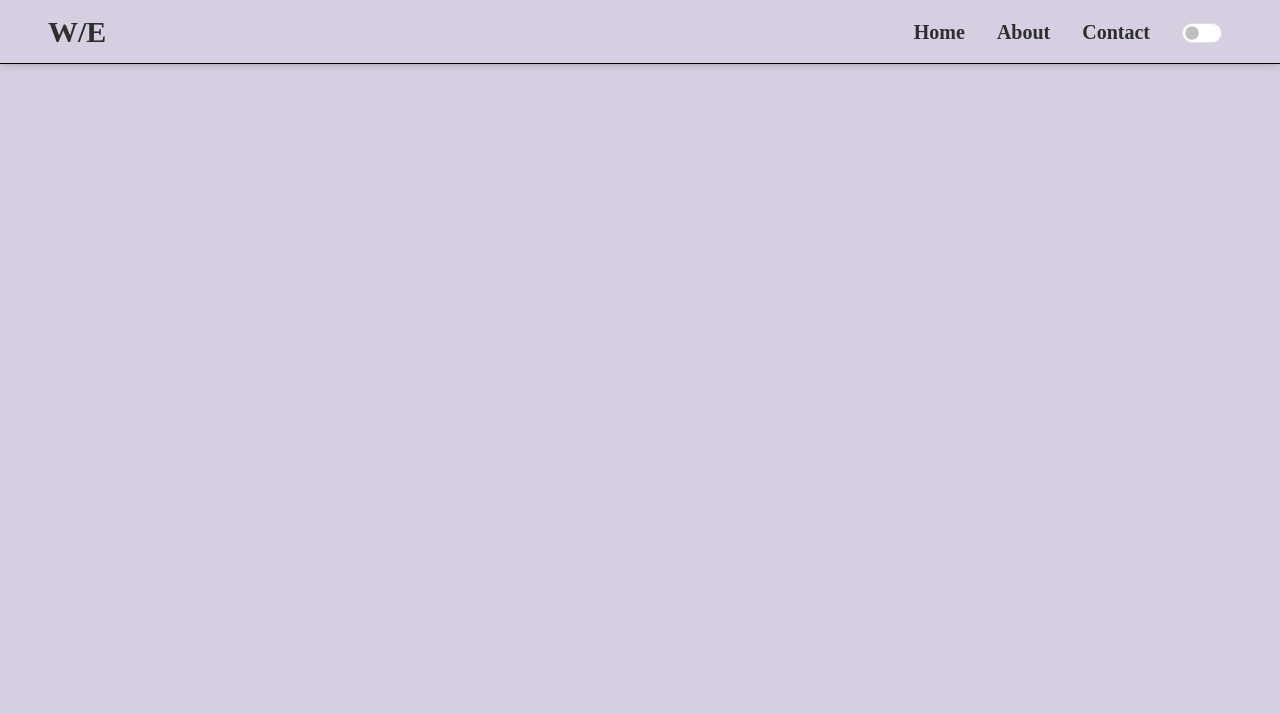
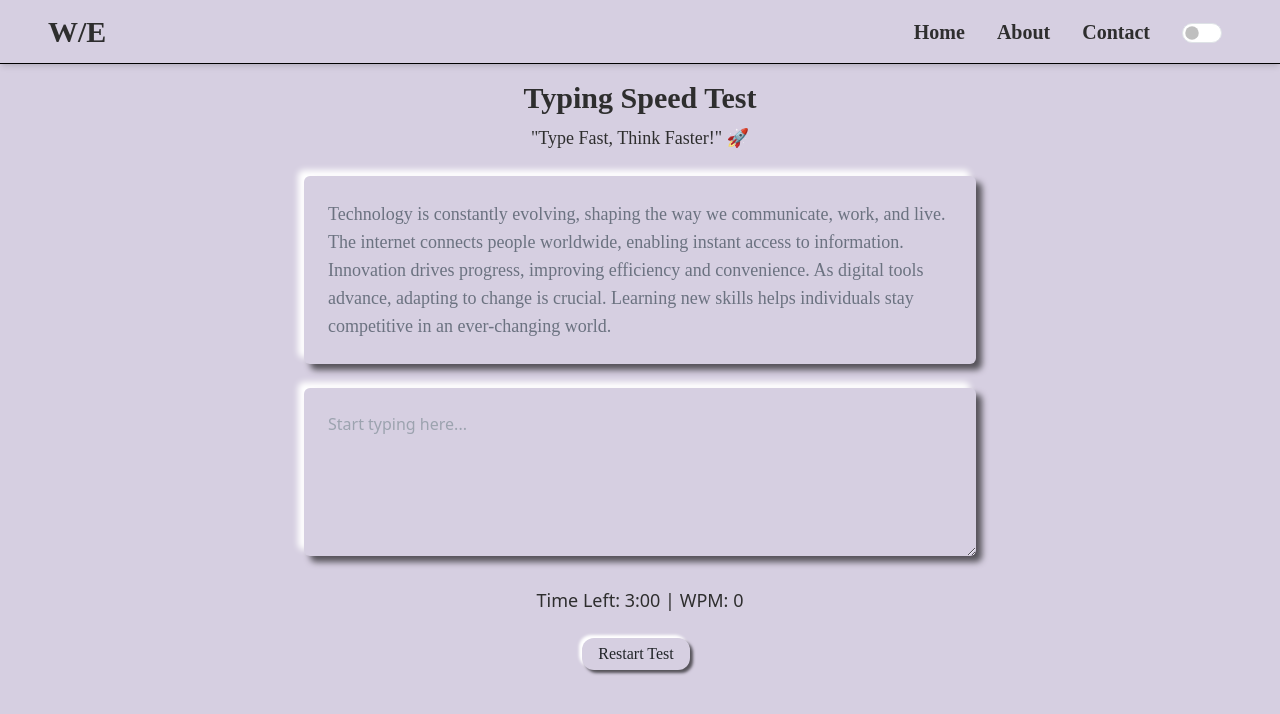
Before and after one commit to SK-code-stack/web-ease, a React (Create React App) app: page /typing-speed-tester in a window 1280 px wide. Shown: the top 714 px of the page. Built offline with nearby package versions, Linux system fonts and the light colour scheme.

Commit message:
Your commit message

```diff
--- a/package.json
+++ b/package.json
@@ -7,6 +7,7 @@
     "@testing-library/jest-dom": "^6.6.3",
     "@testing-library/react": "^16.2.0",
     "@testing-library/user-event": "^13.5.0",
+    "axios": "^1.8.4",
     "lucide-react": "^0.483.0",
     "react": "^19.0.0",
     "react-dom": "^19.0.0",
--- a/src/Components/Utilities/TypingSpeedTester.js
+++ b/src/Components/Utilities/TypingSpeedTester.js
@@ -1,7 +1,103 @@
-import React from 'react'
+import React, { useState, useEffect } from 'react';
+
+const sampleText = "Technology is constantly evolving, shaping the way we communicate, work, and live. The internet connects people worldwide, enabling instant access to information. Innovation drives progress, improving efficiency and convenience. As digital tools advance, adapting to change is crucial. Learning new skills helps individuals stay competitive in an ever-changing world.";
 
 export default function TypingSpeedTester() {
+  const [inputText, setInputText] = useState("");
+  const [timer, setTimer] = useState(180); // 3 minutes
+  const [isRunning, setIsRunning] = useState(false);
+  const [wordsPerMinute, setWordsPerMinute] = useState(0);
+
+  useEffect(() => {
+    let interval;
+    if (isRunning && timer > 0) {
+      interval = setInterval(() => setTimer(prev => prev - 1), 1000);
+    }
+    return () => clearInterval(interval);
+  }, [isRunning, timer]);
+
+  const handleChange = (e) => {
+    if (!isRunning) setIsRunning(true);
+    const newText = e.target.value;
+    setInputText(newText);
+
+    // Calculate WPM only for correct words
+    const correctWords = sampleText
+      .split(" ")
+      .filter((word, index) => word === newText.trim().split(/\s+/)[index]);
+
+    const timeElapsed = (180 - timer) / 60; // Convert seconds to minutes
+    if (timeElapsed > 0) setWordsPerMinute(Math.round(correctWords.length / timeElapsed));
+  };
+
+
+  const getHighlightedText = () => {
+    return sampleText.split("").map((char, index) => {
+      let inputChar = inputText[index] || ""; // Get corresponding user input character
+      let isCorrect = inputChar === char;
+      let isExtra = index >= inputText.length; // If user hasn't typed this character yet
+
+      return (
+        <span
+          key={index}
+          className={isExtra ? "text-gray-500" : isCorrect ? "text-green-500" : "text-red-500"}
+        >
+          {char}
+        </span>
+      );
+    });
+  };
+
+
+  const resetTest = () => {
+    setInputText("");
+    setTimer(180);
+    setIsRunning(false);
+    setWordsPerMinute(0);
+  };
+
   return (
-    <div>TypingSpeedTester</div>
-  )
+    <div className="pb-10 pt-20 w-full h-full flex flex-col items-center justify-center bg-mywhite dark:bg-mydark transition-colors duration-300 px-4">
+      <div className="text-center mb-6">
+        <h1 className="text-mydark dark:text-mylight text-3xl font-bold font-myfont">Typing Speed Test</h1>
+        <p className="font-myfont text-mydark dark:text-mylight text-lg mt-2">"Type Fast, Think Faster!" 🚀</p>
+      </div>
+
+        <div className="w-full max-w-2xl">
+            <div
+        className="text-lg font-myfont mb-4 p-4 bg-mylight dark:bg-mydark rounded-md shadow-upper text-mydark dark:text-mylight dark:shadow-dupper transition-all duration-300"
+        onCopy={(e) => e.preventDefault()} // Disable copying
+        onContextMenu={(e) => e.preventDefault()} // Disable right-click
+      >
+        {getHighlightedText()}
+          </div>
+      </div>
+
+      <div className="w-full max-w-2xl">
+      <textarea
+        id="textArea"
+        value={inputText}
+        onChange={handleChange}
+        rows={5}
+        className="w-full p-4 bg-mylight dark:bg-mydark focus:outline-none text-mydark dark:text-mylight rounded-md shadow-upper dark:shadow-dupper transition-all duration-300"
+        placeholder="Start typing here..."
+        onPaste={(e) => e.preventDefault()} // Disable paste
+        onCopy={(e) => e.preventDefault()} // Disable copying
+        onContextMenu={(e) => e.preventDefault()} // Disable right-click
+        />
+
+      </div>
+
+      <div className="mt-4 text-lg text-mydark dark:text-mylight">
+        Time Left: {Math.floor(timer / 60)}:{(timer % 60).toString().padStart(2, '0')} | WPM: {wordsPerMinute}
+      </div>
+
+      <button
+        onClick={resetTest}
+        className='font-myfont mt-4 bg-mylight shadow-Bupper active:shadow-Bact dark:bg-mydark dark:text-mylight dark:shadow-Bdupper dark:active:shadow-Bdact py-1 px-3  border-transparent rounded-xl transition-all duration-300 cursor-pointer mr-2'
+        >
+        Restart Test
+      </button>
+    </div>
+  );
 }
--- a/src/Components/Utilities/UrlShortener.js
+++ b/src/Components/Utilities/UrlShortener.js
@@ -1,9 +1,101 @@
-import React from 'react'
+import React, { useState } from 'react';
+import axios from "axios";
 
-export default function UrlSortener() {
+export default function UrlShortener() {
+  const [longUrl, setLongUrl] = useState("");
+  const [shortUrl, setShortUrl] = useState("");
+
+  // Handle input change
+const handleOnChange=(event)=>{
+  setLongUrl(event.target.value)
+}
+
+  // Function to shorten URL
+  const shortenURL = async () => {
+    if (longUrl.trim() === "") {
+      alert("Please enter a URL!");
+      return;
+    }
+
+    try {
+      const response = await axios.get(`https://cutt.ly/api/api.php`, {
+        params: {
+          key: "455668bfc3434529f1981382fd99c541", // Replace with your actual API key
+          short: longUrl
+        }
+      });
+
+      console.log("Full API Response:", response.data); // Debugging log
+
+      if (response.data?.url?.status === 7) {
+        setShortUrl(response.data.url.shortLink);
+      } else {
+        alert(`Failed to shorten URL. Status Code: ${response.data?.url?.status}`);
+      }
+    } catch (error) {
+      console.error("Error shortening URL:", error);
+      alert("An error occurred. Check console for details.");
+    }
+  };
+
+  // Function to copy the short URL
+  const copyToClipboard = () => {
+    if (!shortUrl) {
+      alert("⚠️ No short URL to copy!");
+      return;
+    }
+    navigator.clipboard.writeText(shortUrl);
+    alert("✅ Short URL copied to clipboard!");
+  };
+
   return (
-    <div className='mt-52'>
-      url shortner
+    <div className='w-full h-dvh font-myfont bg-mylight dark:bg-mydark transition-all duration-300'>
+      <div className="pt-20">
+        <p className="font-bold text-3xl bg-mylight dark:text-mylight dark:bg-mydark flex justify-center transition-all duration-300">
+          URL Shortener
+        </p>
+        <p className="text-mydark bg-mylight dark:text-mylight dark:bg-mydark flex justify-center mt-2 transition-all duration-300">
+          Shrink. Share. Simplify.
+        </p>
+      </div>
+
+      {/* Input Fields */}
+      <div className="mt-16 flex flex-col items-center transition-all duration-300">
+        <input
+          type="text"
+          id='url'
+          placeholder='Enter URL...'
+          value={longUrl}
+          onChange={handleOnChange}
+          className='p-2 w-2/4 focus:outline-none bg-mylight text-mydark shadow-upper dark:bg-mydark dark:shadow-dupper dark:text-mylight transition-all duration-300'
+        />
+        <input
+          type="text"
+          id='shortUrl'
+          placeholder='Short URL'
+          value={shortUrl}
+          readOnly
+          className='p-2 mt-4 w-2/4 focus:outline-none bg-mylight text-mydark shadow-upper dark:bg-mydark dark:shadow-dupper dark:text-mylight transition-all duration-300'
+        />
+      </div>
+
+      {/* Buttons */}
+      <div className="mt-16 flex items-center justify-center transition-all duration-300">
+        <button
+          id='urlBtn'
+          onClick={shortenURL}
+          className='font-myfont mr-4 bg-mylight shadow-Bupper active:shadow-Bact dark:bg-mydark dark:text-mylight dark:shadow-Bdupper dark:active:shadow-Bdact py-1 px-3 border-transparent rounded-xl transition-all duration-300 cursor-pointer'
+        >
+          Shorten URL
+        </button>
+        <button
+          id='copyBtn'
+          onClick={copyToClipboard}
+          className='font-myfont ml-4 bg-mylight shadow-Bupper active:shadow-Bact dark:bg-mydark dark:text-mylight dark:shadow-Bdupper dark:active:shadow-Bdact py-1 px-3 border-transparent rounded-xl transition-all duration-300 cursor-pointer'
+        >
+          Copy
+        </button>
+      </div>
     </div>
-  )
+  );
 }
```
Also changed, not shown: 1 other file (tests, documents, lock files or other folders).
